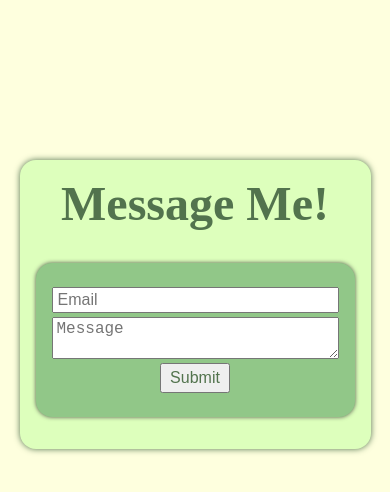
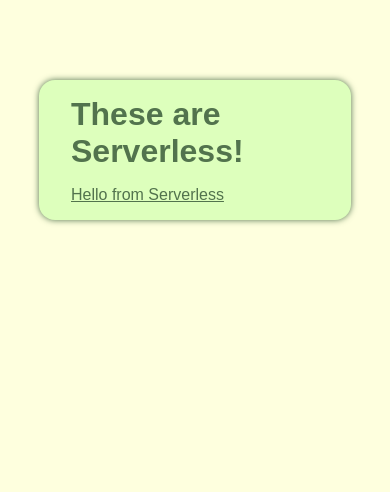
Before and after one commit to rajatgupta24/serverless, a website: page index.html in a window 390 px wide. Drawn offline with Linux system fonts and the light colour scheme.

Commit message:
Add: string as API data(example-1)

```diff
--- /dev/null
+++ b/functions/hello.js
@@ -0,0 +1,6 @@
+exports.handler = async (event, context) => {
+    return {
+        statusCode: 200,
+        body: 'Hello world from serverless!!!',
+    }
+}
--- a/index.html
+++ b/index.html
@@ -9,13 +9,11 @@
 	</head>
 	<body>
 
-		<div class="form-cont">
-			<h1>Message Me!</h1>
-			<form class="contact-form">
-				<input type="text" placeholder="Email">
-				<textarea placeholder="Message"></textarea>
-				<button class="btn">Submit</button>
-			</form>
+		<div class="container">
+			<h1>These are Serverless!</h1>
+			<ul>
+				<li><a href="./Projects/Hello/index.html">Hello from Serverless</a></li>
+			</ul>
 		</div>
 	</body>
 </html>
--- a/styles.css
+++ b/styles.css
@@ -2,56 +2,27 @@
     margin: 0;
     padding: 0;
     box-sizing: border-box;
-    font-size: 1rem;
+    font-family: sans-serif;
     color: #52734D;
 }
+
 body{
-    width: 100%;
     background: #FEFFDE;
 }
+
 h1{
     margin-bottom: 1rem;
-    font-size: 3rem;
 }
-input, textarea{
-    margin-bottom: .25rem;
-    padding: .125rem .25rem;
-    width: 100%;
+
+li{
+    list-style: none;
 }
-.form-cont{
-    margin: 10rem auto;
-    padding: 3rem 5rem;
-    width: 60%;
-    display: flex;
-    flex-direction: column;
-    align-items: center;
+
+.container{
+    margin: 5rem auto;
+    padding: 1rem 2rem;
+    width: 80%;
     background-color: #DDFFBC;
     box-shadow: 0px 0px 6px #52734D;
     border-radius: 1rem;
 }
-.contact-form{
-    margin: 0 auto;
-    padding: 3rem 5rem;
-    width: 90%;
-    display: flex;
-    flex-direction: column;
-    align-items: center;
-    background-color: #91C788;
-    box-shadow: 0px 0px 4px #52554D;
-    border-radius: 1rem;
-}
-.btn{
-    padding: .25rem .5rem;
-}
-@media screen and (max-width: 600px) {
-    .form-cont{
-        margin: 10rem auto;
-        padding: 1rem;
-        width: 90%;
-    }
-    .contact-form{
-        margin: 1rem auto;
-        padding: 1.5rem 1rem;
-        width: 100%;
-    }
-}
```
Also changed, not shown: Projects/Hello/app.js (added, +13 -0 lines), Projects/Hello/index.html (added, +18 -0 lines), netlify.toml.
